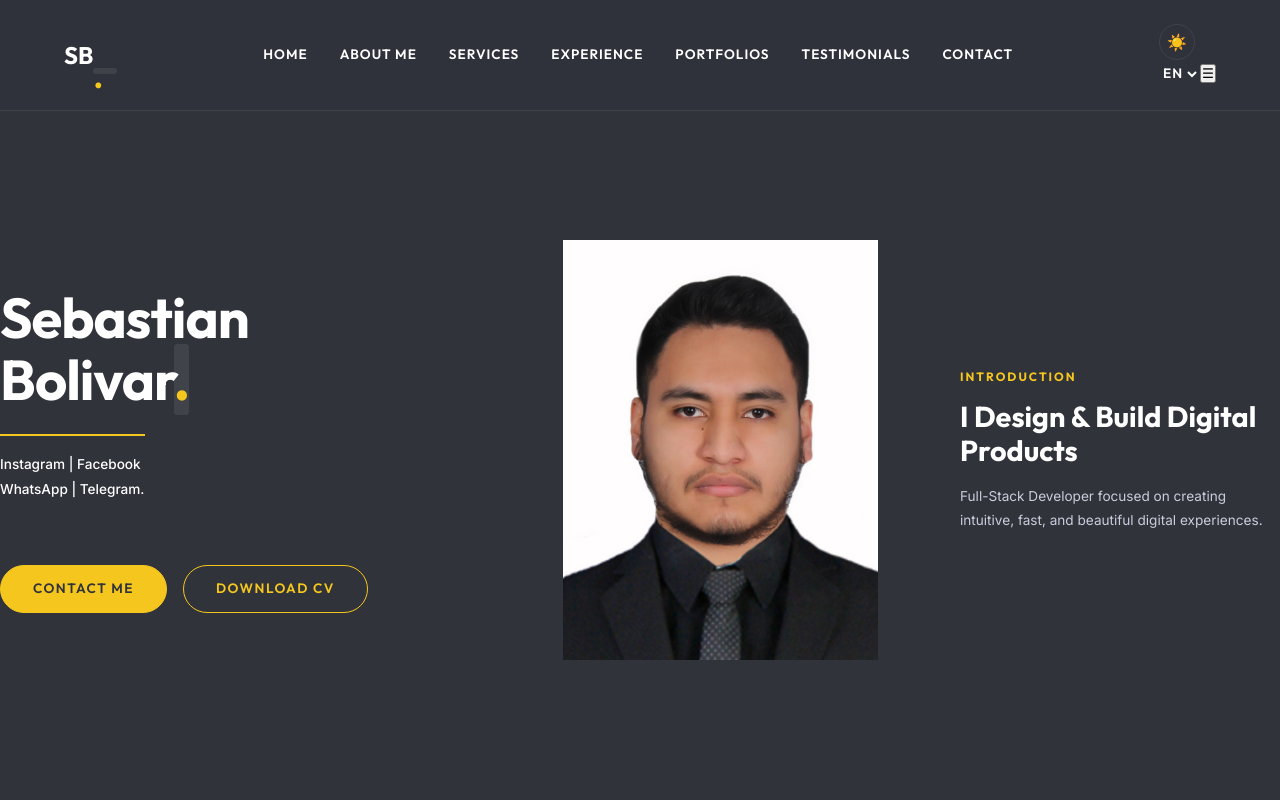
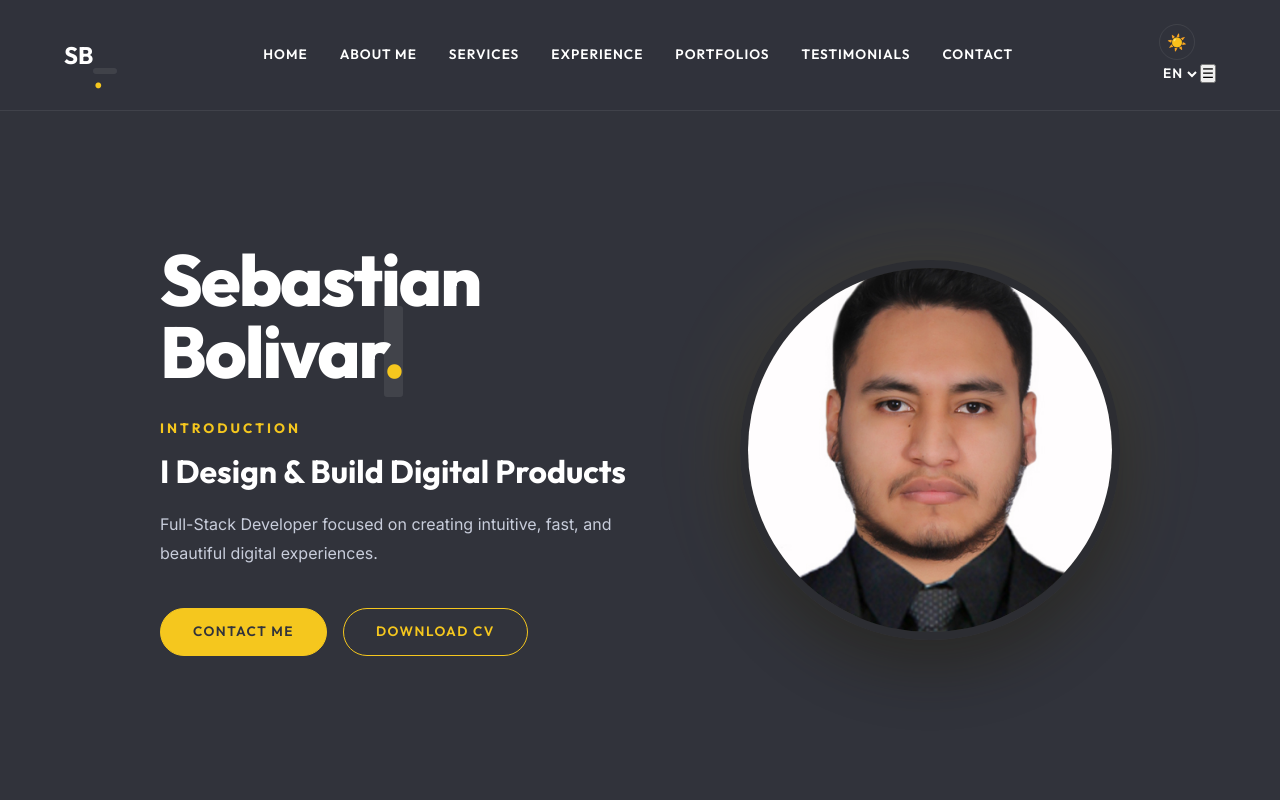
Before and after one commit to SebastianBolivar01/portfolio_sebastian, a Next.js app: page / in a window 1280 px wide. Shown: the top 800 px of the page. Built offline with nearby package versions, Linux system fonts and the light colour scheme.

Commit message:
modificacion de hero

```diff
--- a/app/components/Hero.tsx
+++ b/app/components/Hero.tsx
@@ -9,9 +9,22 @@ interface HeroProps {
 export default function Hero({ t }: HeroProps) {
   return (
     <section className="hero">
-      <div className="hero-col hero-col-left animate-fade-in-up">
+      <div className="container hero-container">
+
+        {/* Left Side: Content */}
+        <div className="hero-content animate-fade-in-up">
+          <div className="hero-name-group">
             <h1 className="hero-main-title">Sebastian<br />Bolivar<span className="dot">.</span></h1>
-        <p className="hero-social-text">Instagram | Facebook<br />WhatsApp | Telegram.</p>
+
+            <div className="hero-intro-box">
+              <h4 className="hero-intro-label">{t.introLabel}</h4>
+              <h2 className="hero-intro-title">{t.heroTitleHighlight}</h2>
+              <p className="hero-intro-desc">
+                {t.heroSubtitle}
+              </p>
+            </div>
+          </div>
+
           <div className="hero-btns">
             <a href="#contact" className="btn btn-primary">{t.btnContact}</a>
             <a
@@ -25,23 +38,19 @@ export default function Hero({ t }: HeroProps) {
           </div>
         </div>
 
-      <div className="hero-col hero-col-center animate-fade-in-up delay-1">
-        <div className="hero-image-box" title="Place your image at /profile.jpg">
-          <div className="hero-image-circle"></div>
+        {/* Right Side: Image */}
+        <div className="hero-image-side animate-fade-in-up delay-1">
+          <div className="hero-profile-box">
+            <div className="hero-profile-circle"></div>
             <img
               src="/profile.jpg"
-            alt="Sebastian"
+              alt="Sebastian Bolivar"
+              className="hero-profile-img"
               onError={(e) => e.currentTarget.src = "https://images.unsplash.com/photo-1507003211169-0a1dd7228f2d?q=80&w=800&auto=format&fit=crop"}
             />
           </div>
         </div>
 
-      <div className="hero-col hero-col-right animate-fade-in-up delay-2">
-        <h4 className="hero-intro-label">{t.introLabel}</h4>
-        <h2 className="hero-intro-title">{t.heroTitleHighlight}</h2>
-        <p className="hero-intro-desc">
-          {t.heroSubtitle}
-        </p>
       </div>
     </section>
   );
--- a/app/globals.css
+++ b/app/globals.css
@@ -74,46 +74,77 @@ h1, h2, h3, h4, .title-font { font-family: var(--font-outfit), sans-serif; }
 .lang-select { background: transparent; border: none; color: var(--text-primary); cursor: pointer; font-size:0.85rem; font-weight: 600; font-family:var(--font-outfit); text-transform: uppercase; letter-spacing: 1px;}
 .lang-select option { background: var(--bg-color); color: var(--text-primary); }
 
-/* Hero Section (3-Column Layout) */
+/* Hero Section (New 2-Column Layout) */
 .hero {
   min-height: 100vh;
-  display: flex; align-items: center; justify-content: space-between;
+  display: flex; align-items: center;
   padding-top: 100px;
+  position: relative;
+  overflow: hidden;
 }
-.hero-col { flex: 1; display:flex; flex-direction:column; justify-content: center;}
-.hero-col-left { align-items: flex-start; }
-.hero-col-center { display:flex; align-items:center; justify-content:center; }
-.hero-col-right { align-items: flex-start; max-width: 320px; }
+
+.hero-container {
+  display: flex;
+  align-items: center;
+  justify-content: space-between;
+  gap: 80px;
+}
+
+.hero-content {
+  flex: 1.2;
+}
+
+.hero-name-group {
+  margin-bottom: 40px;
+}
 
 .hero-main-title {
-  font-size: 3.5rem; font-weight: 700; line-height: 1.1; font-family: var(--font-outfit); letter-spacing: -1px;
+  font-size: 4.5rem; font-weight: 800; line-height: 1; font-family: var(--font-outfit); letter-spacing: -2px; margin-bottom: 30px;
 }
 .hero-main-title .dot { color: var(--accent-primary); }
 
-.hero-social-text {
-  font-size: 0.85rem; color: var(--text-primary); font-family: var(--font-inter);
-  margin-top: 24px; margin-bottom: 32px; max-width: 240px; line-height:1.8; font-weight: 500; text-transform: capitalize; border-top: 2px solid var(--accent-primary); padding-top: 16px;
-}
-
-.hero-image-box {
-  width: 340px; height: 420px; position:relative; display:flex; justify-content:center; align-items:flex-end;
-}
-.hero-image-circle {
-  position: absolute; top: 10%; bottom: 5%; left:5%; right:5%;
-  background: var(--bg-secondary); border-radius: 180px; z-index:0;
-}
-.hero-image-box img {
-  position: relative; z-index: 1; height: 100%; object-fit: contain;
+.hero-intro-box {
+  max-width: 500px;
 }
 
 .hero-intro-label {
-  color: var(--accent-primary); font-size: 0.75rem; text-transform: uppercase; font-family: var(--font-outfit); font-weight: 700; letter-spacing: 2px; margin-bottom: 12px;
+  color: var(--accent-primary); font-size: 0.85rem; text-transform: uppercase; font-family: var(--font-outfit); font-weight: 700; letter-spacing: 3px; margin-bottom: 12px;
 }
 .hero-intro-title {
-  font-size: 1.8rem; line-height:1.2; font-family: var(--font-outfit); font-weight: 700; margin-bottom: 16px;
+  font-size: 2rem; line-height:1.2; font-family: var(--font-outfit); font-weight: 700; margin-bottom: 20px;
 }
 .hero-intro-desc {
-  font-size: 0.85rem; color: var(--text-secondary); line-height: 1.8;
+  font-size: 1rem; color: var(--text-secondary); line-height: 1.8;
+}
+
+.hero-image-side {
+  flex: 0.8;
+  display: flex;
+  justify-content: flex-end;
+  align-items: center;
+}
+
+.hero-profile-box {
+  width: 380px; height: 380px; position: relative;
+}
+
+.hero-profile-img {
+  width: 100%; height: 100%; object-fit: cover; border-radius: 50%;
+  position: relative; z-index: 2; border: 8px solid var(--bg-secondary);
+  box-shadow: 0 30px 60px rgba(0,0,0,0.3);
+}
+
+.hero-profile-circle {
+  position: absolute; inset: -15px; border-radius: 50%;
+  background: var(--aurora-glow); filter: blur(40px); z-index: 1; opacity: 0.5;
+}
+
+@media (max-width: 1000px) {
+  .hero-container { flex-direction: column; text-align: center; gap: 60px; }
+  .hero-image-side { order: -1; justify-content: center; }
+  .hero-profile-box { width: 300px; height: 300px; }
+  .hero-main-title { font-size: 3.5rem; }
+  .hero-intro-box { margin: 0 auto; }
 }
 
 /* Base Buttons */
```
Lines whose indentation alone changed are shown as unchanged.
